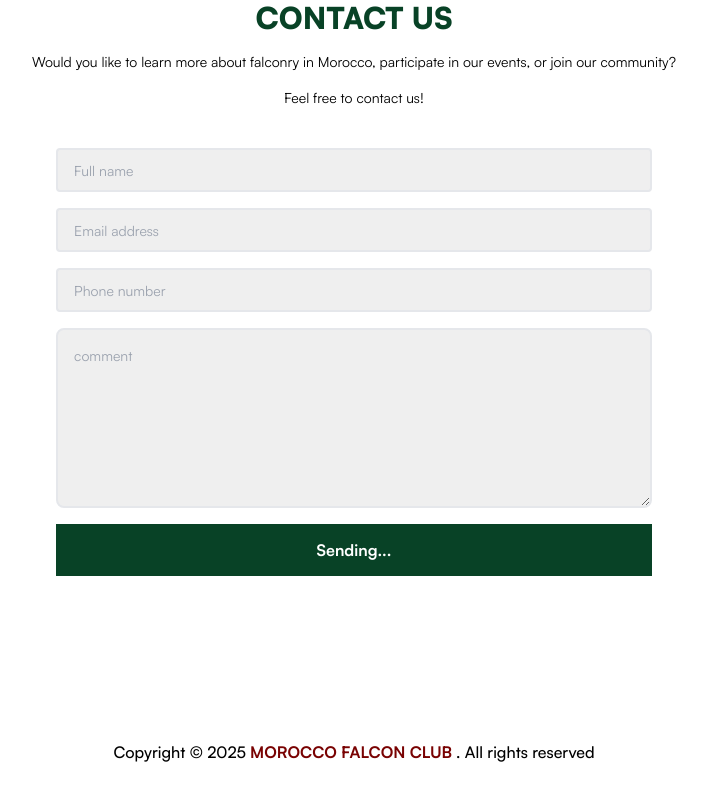
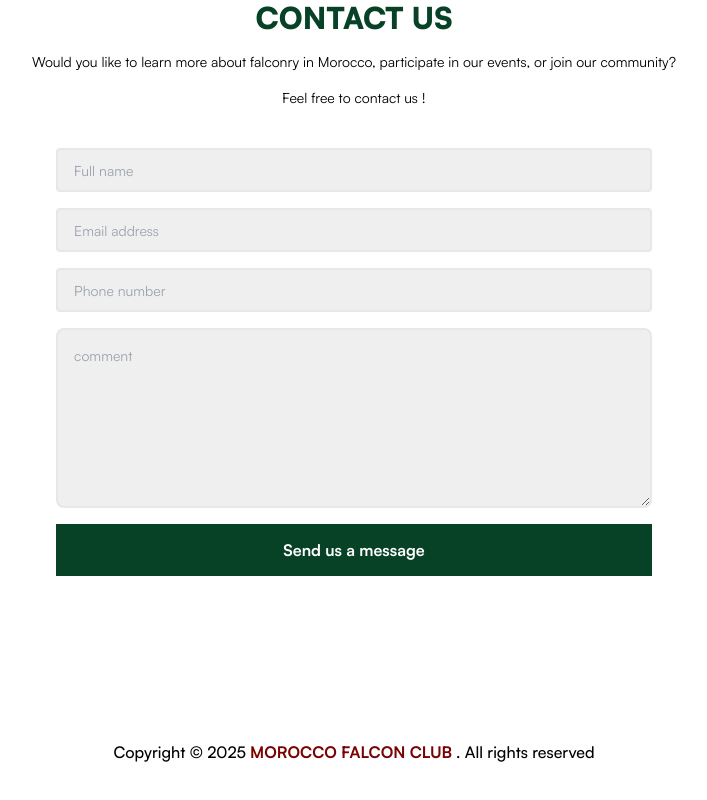
Before and after one commit to salahelfatimi/falcons-club-marocco, a Next.js app: page /en in a window 1280 px wide. Shown: the part 2024-2824 px from the top of the page, without its empty margins (286-993 px from the left). Built offline with nearby package versions, Linux system fonts and the light colour scheme; no server answers.

Commit message:
Fix button text order in contact form and ensure localization for 'sending' message is consistent

```diff
--- a/components/contact/page.jsx
+++ b/components/contact/page.jsx
@@ -67,7 +67,7 @@ export default function ContactUs() {
                     <input value={formData.email} type="email" onChange={handleInputChange}  name="email" id="" className={`${!formData.email && validation && ' border-red-500 placeholder:text-red-500'} bg-[#EFEFEF] rounded p-2 px-4 border-2 placeholder:text-sm placeholder:font-satoshi font-satoshi w-full ${locale === "ar" ? "placeholder:text-right" : "placeholder:text-left"}`} placeholder={t('Contact.Email')} />
                     <input value={formData.tele} type="tel" onChange={handleInputChange}  name="tele" id="" className={`${!formData.tele && validation && ' border-red-500 placeholder:text-red-500'} bg-[#EFEFEF] rounded p-2 px-4 border-2 placeholder:text-sm placeholder:font-satoshi font-satoshi w-full ${locale === "ar" ? "placeholder:text-right" : "placeholder:text-left"}`} placeholder={t('Contact.Phone')} />
                     <textarea value={formData.comment} onChange={handleInputChange} className={`bg-[#EFEFEF] w-full rounded-lg border-2 p-4  placeholder:text-sm  placeholder:font-satoshi font-satoshi ${locale === "ar" ? "placeholder:text-right" : "placeholder:text-left"} `}  placeholder={t('Contact.comment')} name="comment" id="comment" cols={30} rows={6}></textarea>
-                    <button disabled={isLoading} type="submit" className='bg-greenPrimary border-2 border-greenPrimary hover:bg-white hover:text-greenPrimary duration-500 p-3 text-white font-satoshi font-bold'>{isLoading? t('Contact.button'): t('Contact.sending')}</button>
+                    <button disabled={isLoading} type="submit" className='bg-greenPrimary border-2 border-greenPrimary hover:bg-white hover:text-greenPrimary duration-500 p-3 text-white font-satoshi font-bold'>{isLoading? t('Contact.sending'): t('Contact.button')}</button>
                 </form>
             </div>
             <div className='fixed top-[-10vh] left-0 h-[120vh] w-full'>
--- a/messages/ar.json
+++ b/messages/ar.json
@@ -35,7 +35,7 @@
             "fullName": "الاسم الكامل",
             "comment":"تعليق",
             "button": "أرسلوا لنا رسالة",
-             "sending":"إرسال"
+            "sending":"إرسال"
         },
         "Footer": {
             "copyright":"حقوق الطبع والنشر",
--- a/messages/en.json
+++ b/messages/en.json
@@ -29,13 +29,13 @@
         "Contact": {
             "title": "Contact Us",
             "h3": "Would you like to learn more about falconry in Morocco, participate in our events, or join our community?",
-            "h3_1": "Feel free to contact us!",
+            "h3_1": "Feel free to contact us ! ",
             "Email": "Email address",
             "Phone": "Phone number",
             "fullName": "Full name",
             "comment":"comment",
             "button": "Send us a message",
-             "sending":"Sending..."
+            "sending":"Sending..."
         },
         "Footer": {
             "copyright":"Copyright",
```
